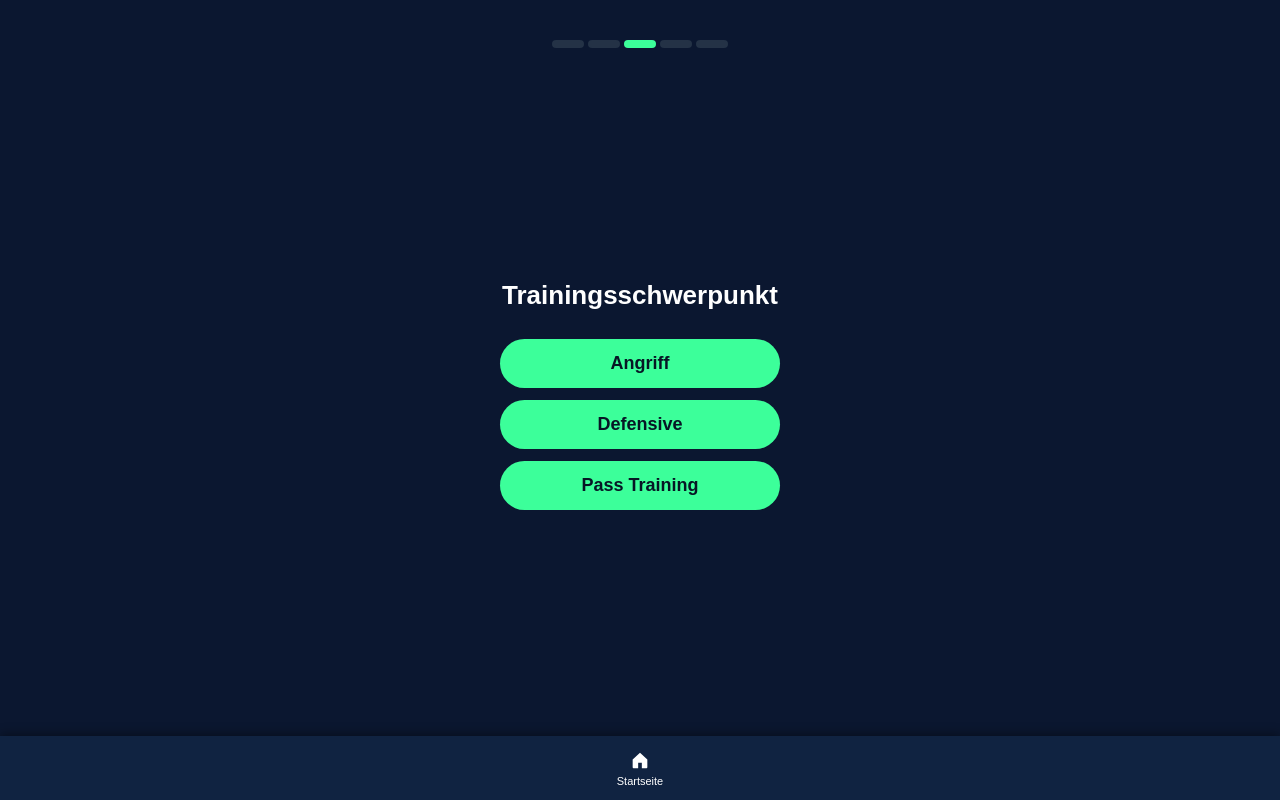
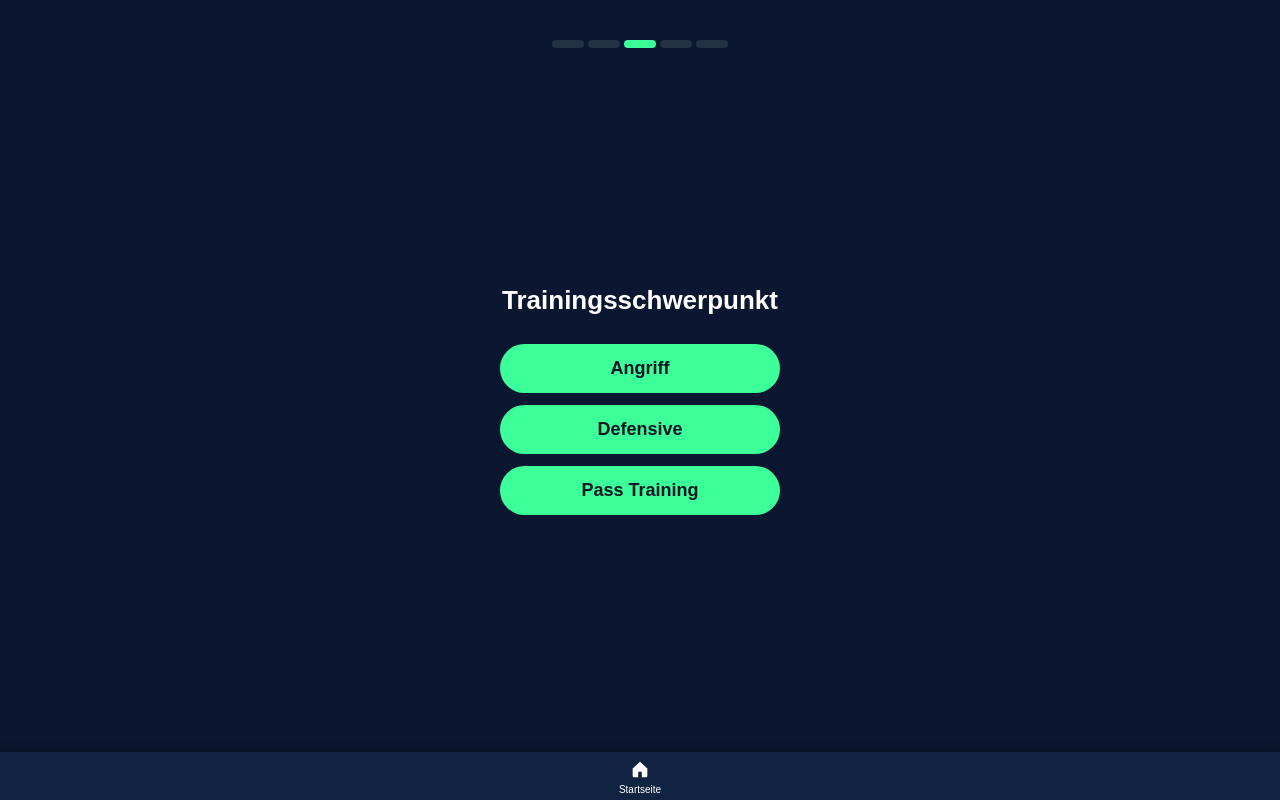
Before and after one commit to mirbaema77/trainer-app, a Flask app: page /focus in a window 1280 px wide. Run offline with Flask 3, Linux system fonts and the light colour scheme.

Commit message:
new steps_new layout3

```diff
--- a/templates/focus.html
+++ b/templates/focus.html
@@ -19,7 +19,7 @@
             width: 100%;
             min-height: 100vh;
             box-sizing: border-box;
-            padding: calc(40px + env(safe-area-inset-top, 0)) 20px calc(90px + env(safe-area-inset-bottom, 0));
+            padding: calc(40px + env(safe-area-inset-top, 0)) 20px calc(80px + env(safe-area-inset-bottom, 0));
             display: flex;
             flex-direction: column;
             align-items: center;
@@ -53,18 +53,23 @@
             left: 0;
             right: 0;
             bottom: 0;
-            height: calc(64px + env(safe-area-inset-bottom, 0));
+
+            height: 48px; /* Netflix-like base height */
             padding-bottom: env(safe-area-inset-bottom, 0);
+
             background-color: #102341;
             border-radius: 0;
+
             display: flex;
             justify-content: center;
             align-items: center;
-            box-shadow: 0 -2px 10px rgba(0,0,0,0.4);
+
+            box-shadow: 0 -2px 10px rgba(0,0,0,0.25);
             z-index: 1000;
         }
 
-        .bottom-nav__button { display: flex; flex-direction: column; align-items: center; text-decoration: none; color: #ffffff; font-size: 11px; }
+
+        .bottom-nav__button { display: flex; flex-direction: column; align-items: center; text-decoration: none; color: #ffffff; font-size: 10px; }
         .bottom-nav__icon { width: 22px; height: 22px; margin-bottom: 4px; }
     </style>
 </head>
```
Also changed, not shown: templates/age.html (+9 -4 lines), templates/duration.html (+9 -4 lines), templates/physical.html (+9 -4 lines), templates/players.html (+9 -4 lines).
